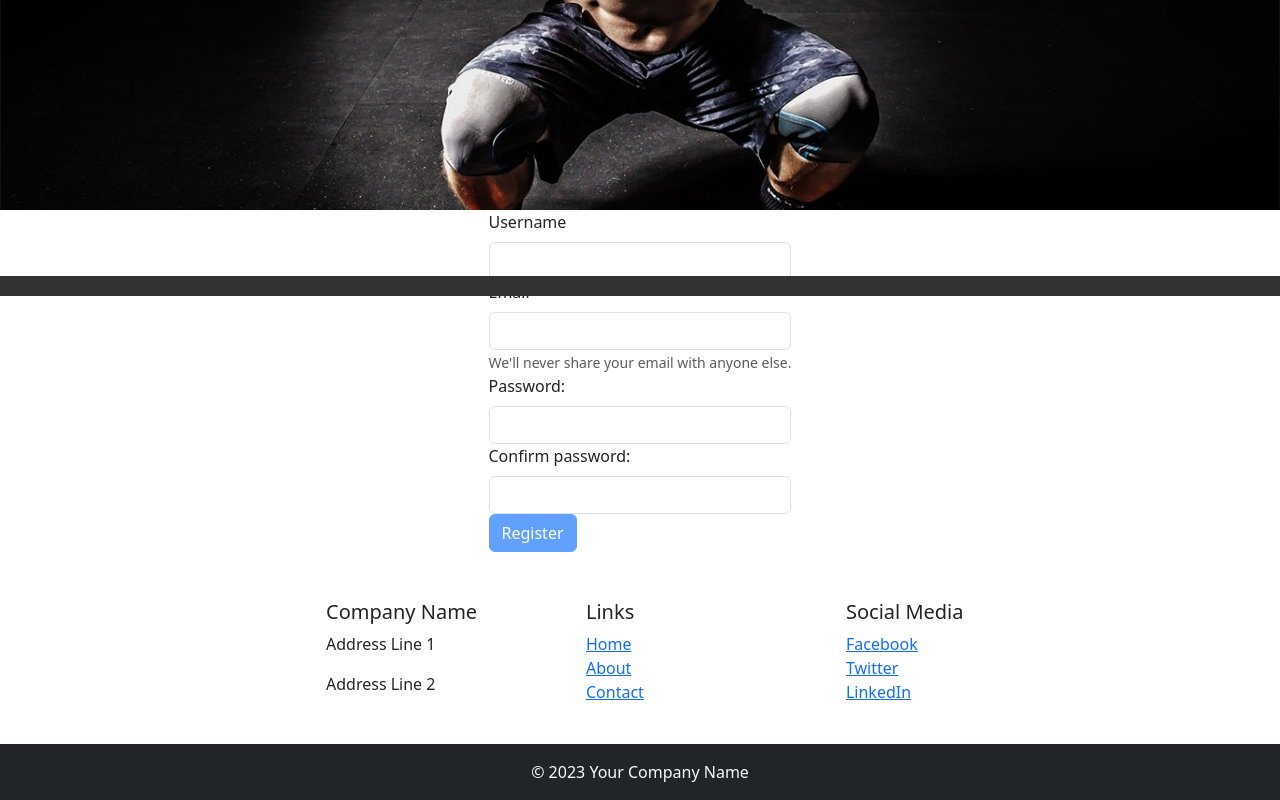
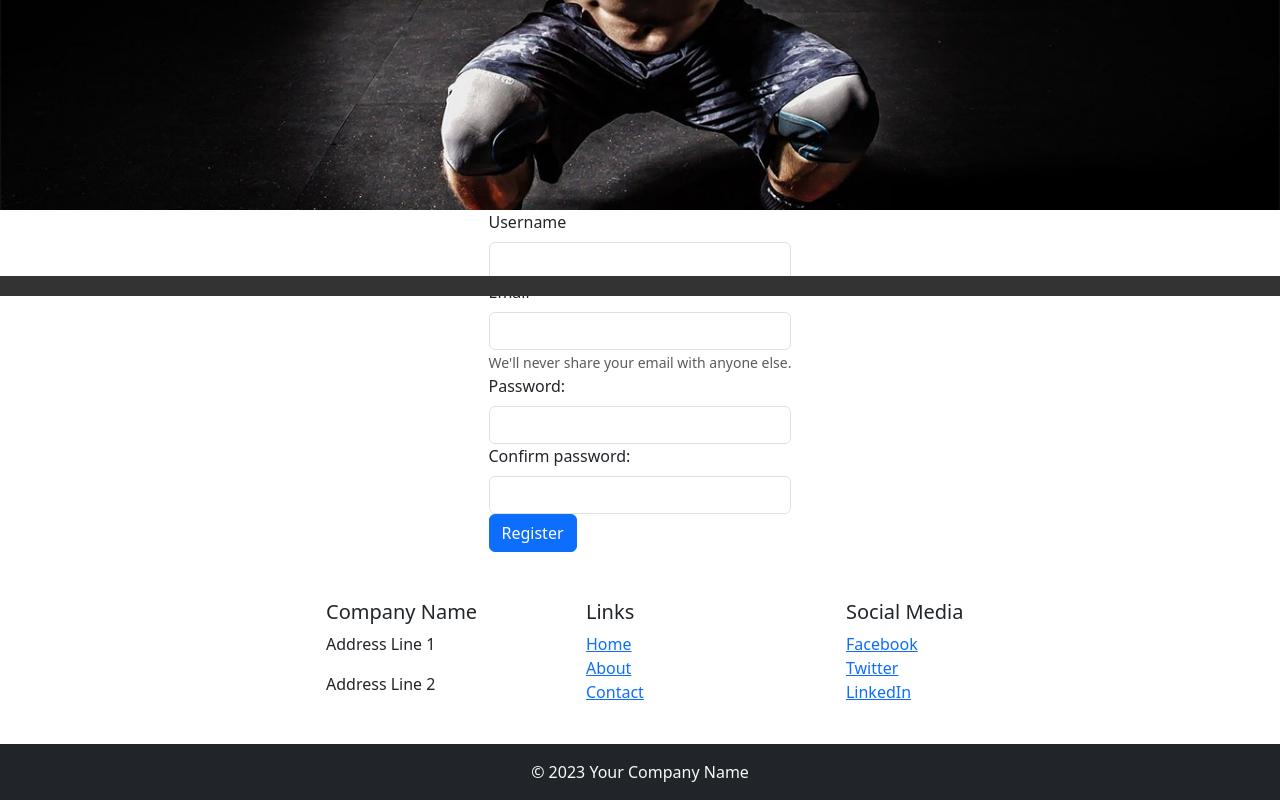
Before and after one commit to MingJae92/Fitness_Tracker, a React (Create React App) app: page /register in a window 1280 px wide. Shown: the part 504-1304 px from the top of the page. Built offline with nearby package versions, Linux system fonts and the light colour scheme.

Commit message:
Paaword validation updated

```diff
--- a/src/components/Register.js
+++ b/src/components/Register.js
@@ -26,13 +26,14 @@ function Register() {
     const hasUpperCase = /[A-Z]/.test(value); // Check if the password has at least one uppercase letter
     const hasLowerCase = /[a-z]/.test(value); // Check if the password has at least one lowercase letter
     const hasNumber = /\d/.test(value); // Check if the password has at least one digit
+    const hasSymbol = /[!@#$%^&*(),.?":{}|<>]/.test(value); // Check if the password has at least one special symbol
 
     if (!value) {
       return 'Password is required';
     } else if (value.length < minLength) {
       return `Password should have at least ${minLength} characters`;
-    } else if (!hasUpperCase || !hasLowerCase || !hasNumber) {
-      return 'Password should include at least one uppercase letter, one lowercase letter, and one digit';
+    } else if (!hasUpperCase || !hasLowerCase || !hasNumber || !hasSymbol) {
+      return 'Password should include at least one uppercase letter, one lowercase letter, one digit, and one special symbol';
     }
 
     return true; // Validation passed
@@ -133,7 +134,7 @@ function Register() {
         </Form.Group>
 
         {/* Submit button to register */}
-        <Button variant="primary" type="submit" disabled={!isDirty}>
+        <Button variant="primary" type="submit" >
           Register
         </Button>
       </Form>
```
